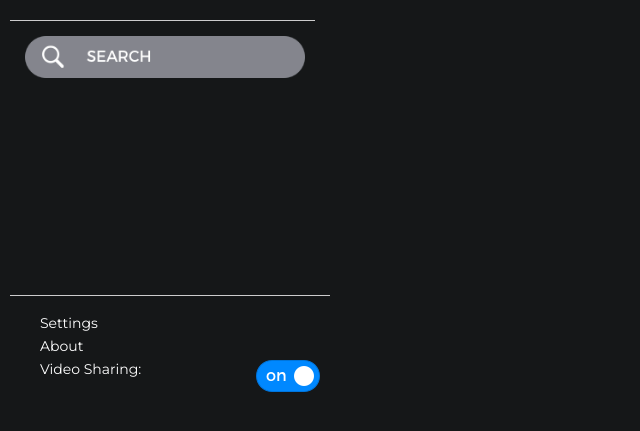
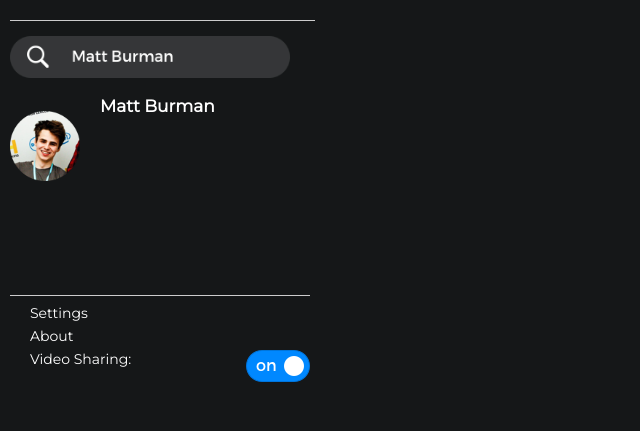
Before and after one commit to PandelisZ/WWWorld, a browser extension: page src/browser_action/newfriend.html in a window 1280 px wide. Shown: the part 55-486 px from the top of the page, without its empty margins (0-640 px from the left). Drawn offline with Linux system fonts and the light colour scheme.

Commit message:
add mattsearch extension page

```diff
--- a/src/browser_action/newfriend.html
+++ b/src/browser_action/newfriend.html
@@ -11,8 +11,13 @@
       <h1><a href="main.html"><img src="img/Previous.png"></img></a>  Add Friend</h1>
     </div>
     <div class="add-friend">
-      <img src="img/search.png"</img>
-      <!-- Search for new friend -->
+      <img src="img/Searchmatt.png"</img>
+      <div id="friend">
+        <img src="img/matt.png" alt="matt propic">
+        <div class="info">
+          <h2>Matt Burman</h2>
+        </div>
+      </div>
     </div>
     <div class="options">
       <ul>
--- a/src/browser_action/style.css
+++ b/src/browser_action/style.css
@@ -105,7 +105,7 @@ ul {
 
 .add-friend img {
   width: 280px;
-  margin: 15px;
+  margin-top: 15px;
 }
 
 #field {
@@ -121,7 +121,6 @@ ul {
   position: absolute;
   top: 350px;
   width: 300px;
-  padding: 10px;
 }
 
 .options li {
```
Also changed, not shown: src/browser_action/img/Searchmatt.png (added).
